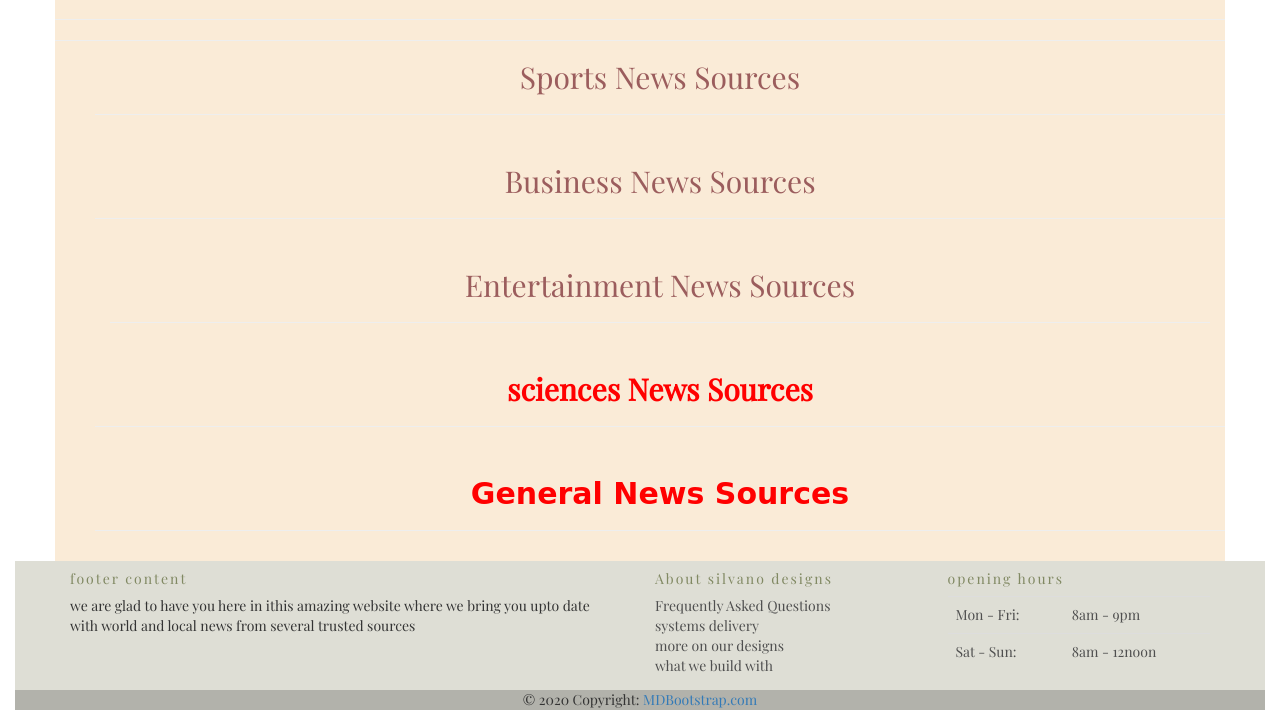
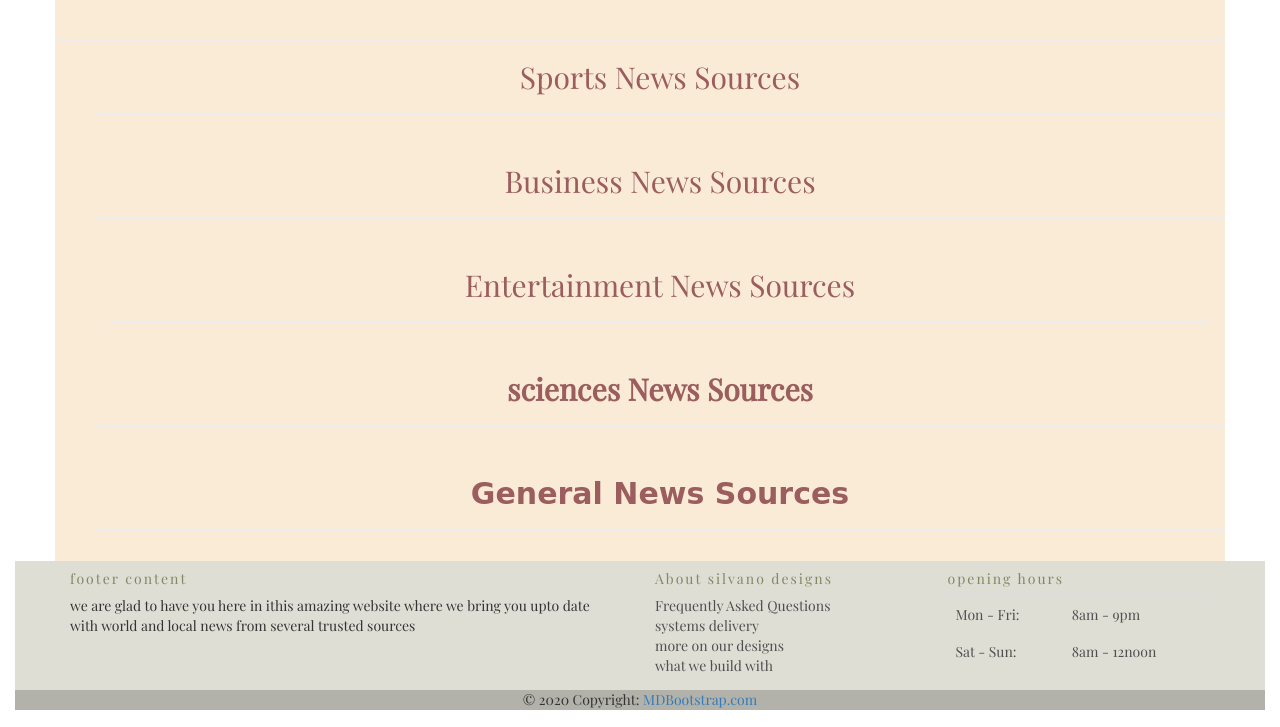
Before and after one commit to sylvestus/newsSite, a Flask app: template app/templates/index.html in a window 1280 px wide. Shown: the part 73-800 px from the top of the page. Run offline with Flask 2, Linux system fonts and the light colour scheme; the template is opened without the code that fills it, so the values that code supplies are empty; some libraries are stand-ins or nearby versions; some web fonts are replaced.

Commit message:
deployment to heroku

```diff
--- a/app/templates/index.html
+++ b/app/templates/index.html
@@ -48,14 +48,14 @@
     <!-- technology section -->
 
     <ul>
-        <h2 style = "text-align:center; color:red; font-weight:600;">sciences News Sources</h2>
+        <h2 style = "text-align:center; color:rgb(155, 93, 93); font-weight:600;">sciences News Sources</h2>
         <hr>
         {{macro.display_sources_list(science)}}
     </ul></div>
       <div class="row d-flex justify-content-between">
     <!-- General section -->
     <ul>
-        <h2 style="text-align:center; color:red; font-weight:600;font-family: 'Cinzel Decorative', cursive;">General News
+        <h2 style="text-align:center; color:rgb(155, 93, 93); font-weight:600;font-family: 'Cinzel Decorative', cursive;">General News
             Sources</h2>
         <hr>
         {{macro.display_sources_list(general)}}
```
